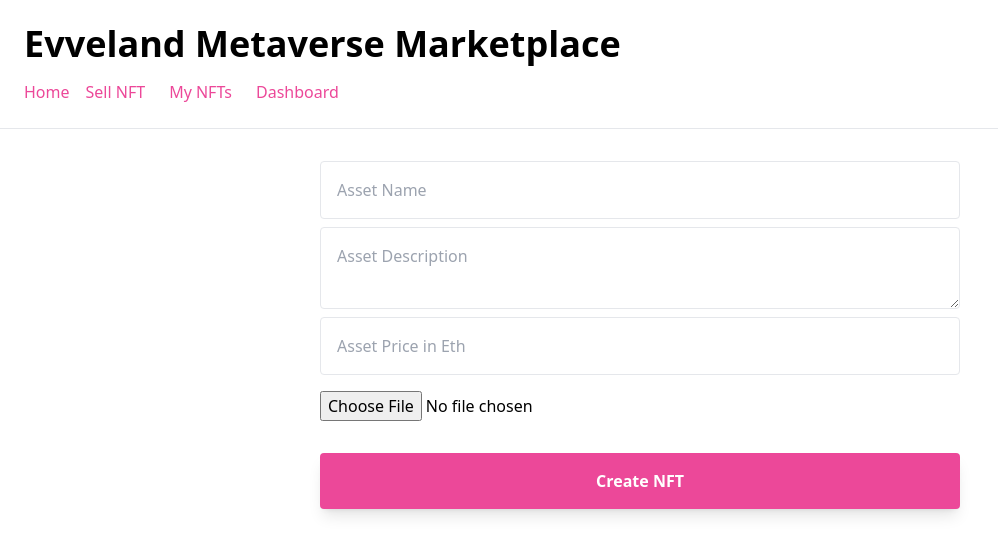
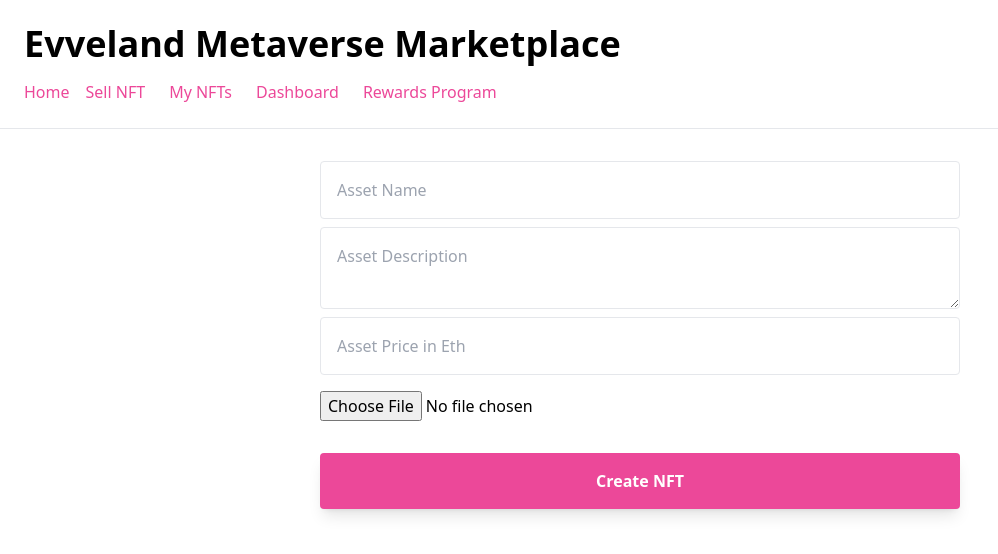
Before and after one commit to digitalsimboja/evveland-marketplace, a Next.js app in the folder evveland-marketplace/: page /create-nft in a window 1280 px wide. Shown: the top 554 px of the page, without its empty margins (0-998 px from the left). Built offline with nearby package versions, Linux system fonts and the light colour scheme; what ipfs-http-client would draw is missing.

Commit message:
adds rewards program

```diff
--- a/evveland-marketplace/pages/_app.js
+++ b/evveland-marketplace/pages/_app.js
@@ -20,6 +20,9 @@ function MyApp({ Component, pageProps }) {
             <a  href="/dashboard" className="mr-6 text-pink-500">
               Dashboard
             </a>
+            <a  href="/dashboard" className="mr-6 text-pink-500">
+              Rewards Program
+            </a>
         </div>
       </nav>
       <Component {...pageProps} />
```
Also changed, not shown: evveland-marketplace/pages/create-nft.js (+28 -0 lines).
